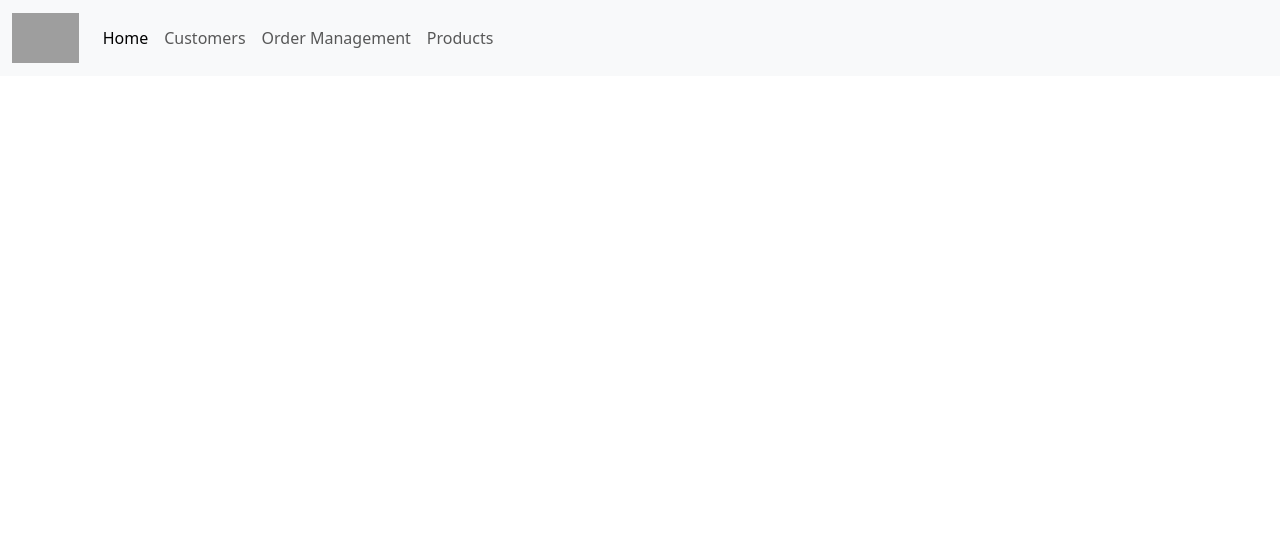
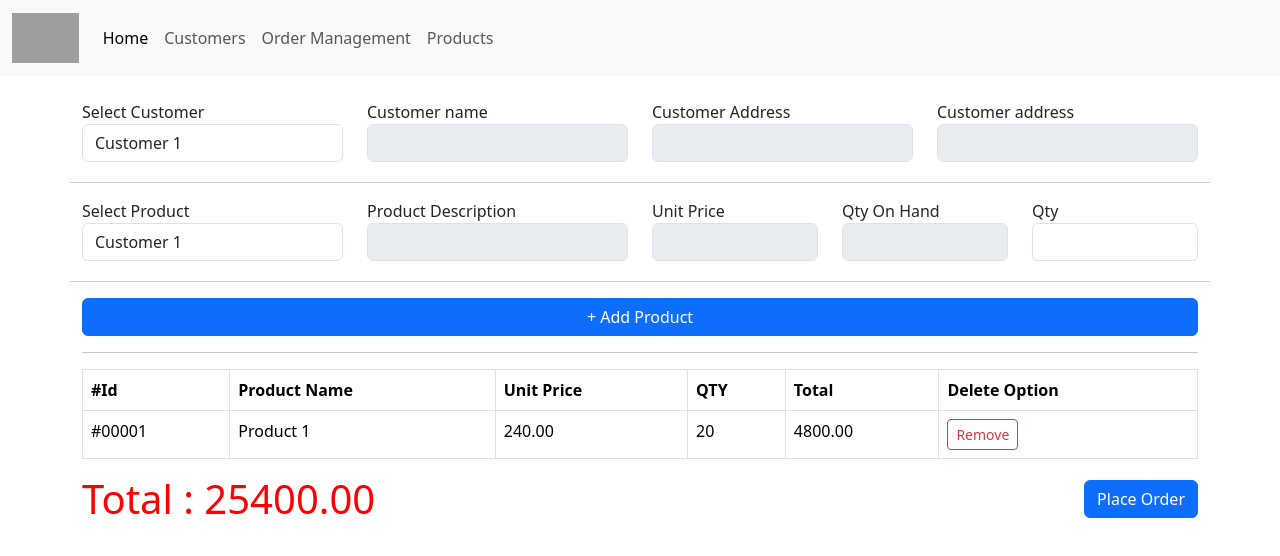
Before and after one commit to VASPerera/POS-System, a React (Vite) app in the folder POS-Frontend React/POS/: page /orders in a window 1280 px wide. Shown: the top 556 px of the page. Built offline with nearby package versions, Linux system fonts and the light colour scheme; grey boxes are pictures that could not be loaded.

Commit message:
order page

```diff
--- a/POS-Frontend React/POS/src/components/Order.tsx
+++ b/POS-Frontend React/POS/src/components/Order.tsx
@@ -1,9 +1,171 @@
+export default function Order() {
+  const styleObj: React.CSSProperties = {
+    marginBottom: "20px",
+  };
 
+  const bottomContext:React.CSSProperties = {
+    width: "100%",
+    display: 'flex',
+    alignItems: 'center',
+    justifyContent: 'space-between'
+  }
 
-export default function Order() {
+  const totalContext:React.CSSProperties = {
+    color : 'red',
+    margin : '0'
+  }
   return (
     <div>
+      <br></br>
+      <div className="container">
+        <div className="row">
+          <div className="col-12 col-sm-6 col-md-3" style={styleObj}>
+            <div className="form-group">
+              <label htmlFor="customer">Select Customer</label>
+              <select id="customer" className="form-control">
+                <option value="#" disabled>
+                  Use Options
+                </option>
+                <option value="#">Customer 1</option>
+                <option value="#">Customer 2</option>
+              </select>
+            </div>
+          </div>
+          <div className="col-12 col-sm-6 col-md-3" style={styleObj}>
+            <div className="form-group">
+              <label htmlFor="name">Customer name</label>
+              <input type="text" className="form-control" id="name" disabled />
+            </div>
+          </div>
+          <div className="col-12 col-sm-6 col-md-3">
+            <div className="form-group">
+              <label htmlFor="address">Customer Address</label>
+              <input
+                type="text"
+                className="form-control"
+                id="address"
+                disabled
+              />
+            </div>
+          </div>
+          <div className="col-12 col-sm-6 col-md-3" style={styleObj}>
+            <div className="form-group">
+              <label htmlFor="address">Customer address</label>
+              <input
+                type="text"
+                className="form-control"
+                id="address"
+                disabled
+              />
+            </div>
+          </div>
+          <hr></hr>
+        </div>
+        <div className="row">
+          <div className="col-12 col-sm-6 col-md-3" style={styleObj}>
+            <div className="form-group">
+              <label htmlFor="product">Select Product</label>
+              <select id="product" className="form-control">
+                <option value="#" disabled>
+                  Use Options
+                </option>
+                <option value="#">Customer 1</option>
+                <option value="#">Customer 2</option>
+              </select>
+            </div>
+          </div>
+          <div className="col-12 col-sm-6 col-md-3" style={styleObj}>
+            <div className="form-group">
+              <label htmlFor="description">Product Description</label>
+              <input
+                type="text"
+                className="form-control"
+                id="description"
+                disabled
+              />
+            </div>
+          </div>
+          <div className="col-12 col-sm-6 col-md-2">
+            <div className="form-group">
+              <label htmlFor="price">Unit Price</label>
+              <input
+                type="number"
+                className="form-control"
+                id="price"
+                disabled
+              />
+            </div>
+          </div>
+          <div className="col-12 col-sm-6 col-md-2">
+            <div className="form-group">
+              <label htmlFor="qtyOnHand">Qty On Hand</label>
+              <input
+                type="number"
+                className="form-control"
+                id="qtyOnHand"
+                disabled
+              />
+            </div>
+          </div>
+          <div className="col-12 col-sm-6 col-md-2">
+            <div className="form-group">
+              <label htmlFor="qty">Qty</label>
+              <input type="number" className="form-control" id="qty" />
+            </div>
+          </div>
 
+          <hr></hr>
+        </div>
+
+        <div className="row">
+          <div className="col-12">
+            <button className="btn btn-primary col-12">+ Add Product</button>
+          </div>
+        </div>
+        <hr></hr>
+
+        <div className="row">
+          <div className="col-12">
+            <table className="table table-hover table-bordered">
+              <thead>
+                <tr>
+                  <th>#Id</th>
+                  <th>Product Name</th>
+                  <th>Unit Price</th>
+                  <th>QTY</th>
+                  <th>Total</th>
+                  <th>Delete Option</th>
+
+                </tr>
+              </thead>
+              <tbody>
+                <tr>
+                  <td>#00001</td>
+                  <td>Product 1</td>
+                  <td>240.00</td>
+                  <td>20</td>
+                  <td>4800.00</td>
+                  <td>
+                    <button className="btn btn-outline-danger btn-sm">
+                      Remove
+                    </button>
+                  </td>
+                </tr>
+
+              </tbody>
+            </table>
+            <div className="bottom-context" style={bottomContext}>
+
+              <div className="total-order">
+                <h1 style={totalContext}>Total : 25400.00</h1>
+              </div>
+              <div className="place-order-button-context">
+                <button className="btn btn-primary">Place Order</button>
+              </div>
+            </div>
+          </div>
+        </div>
+      </div>
     </div>
-  )
+  );
 }
--- a/POS-Frontend React/POS/src/components/Product.tsx
+++ b/POS-Frontend React/POS/src/components/Product.tsx
@@ -60,7 +60,7 @@ export default function Product() {
         <br></br>
         <div className="row">
           <div className="col-12">
-            <button className="btn btn-primary col-12">Save Customer</button>
+            <button className="btn btn-primary col-12">Save Product</button>
           </div>
         </div>
         <hr></hr>
```
